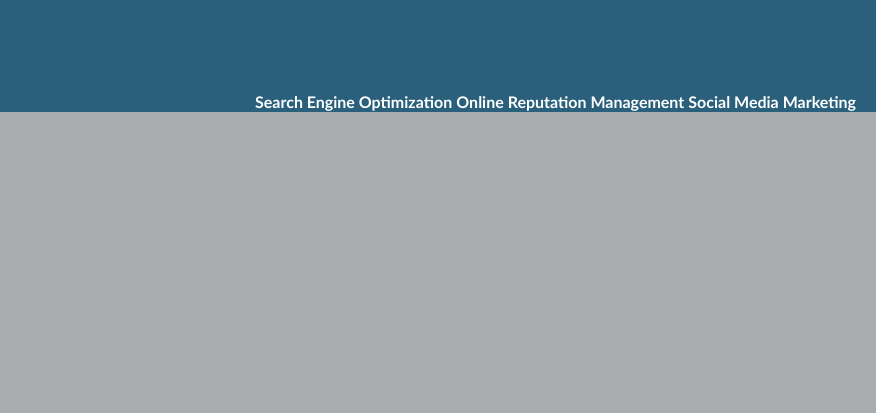
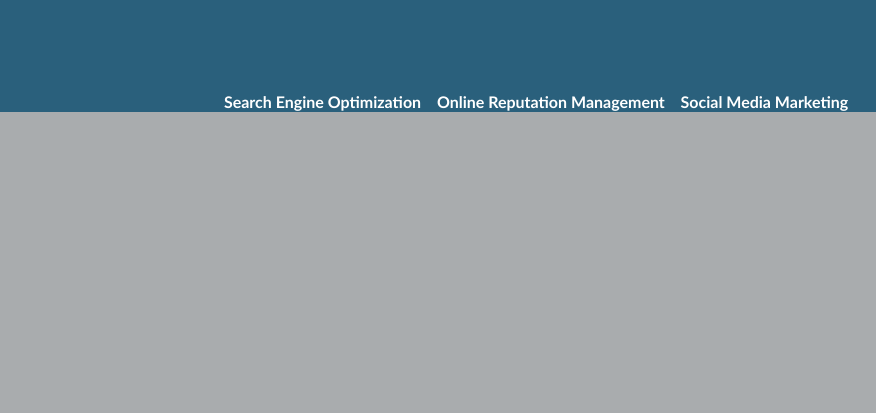
Before and after one commit to romainlorenzo/horiseon_fp, a plain HTML site: page index.html in a window 1280 px wide. Shown: the top 413 px of the page, 404-1280 px from the left. Drawn offline with Linux system fonts and the light colour scheme.

Commit message:
Update index.html

```diff
--- a/index.html
+++ b/index.html
@@ -12,11 +12,11 @@
   <h1>Horiseon</h1>
 
     <nav>
-     <h4><a href="#search-engine-optimization">Search Engine Optimization</a></h4>
-     <h4><a href="#online-reputation-management">Online Reputation Management</a></h4>
-     <h4><a href="#social-media-marketing">Social Media Marketing</a></h4>
+     <h4><a href="#search-engine-optimization">Search Engine Optimization&nbsp;&nbsp;&nbsp;</a></h4>
+     <h4><a href="#online-reputation-management">Online Reputation Management&nbsp;&nbsp;&nbsp;</a></h4>
+     <h4><a href="#social-media-marketing">Social Media Marketing&nbsp;&nbsp;</a></h4>
     </nav>
-</header>
+ </header>
 
   <figure>
     <img src="./assets/images/hero.jpg" alt="Marketing Meeting"/>
```
